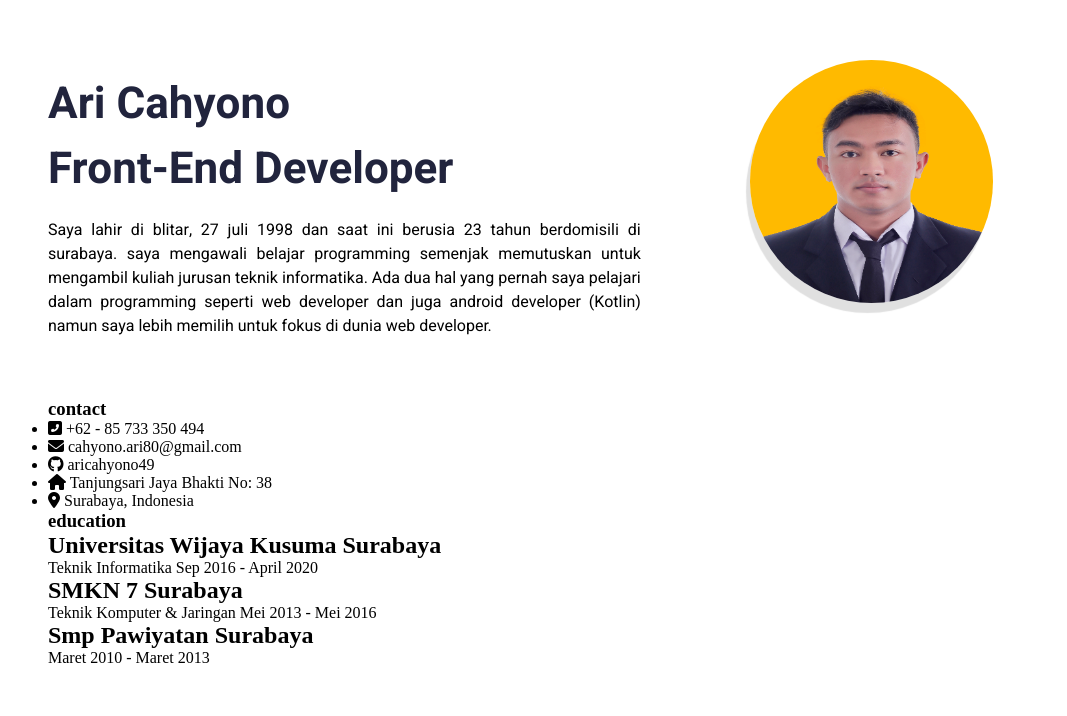
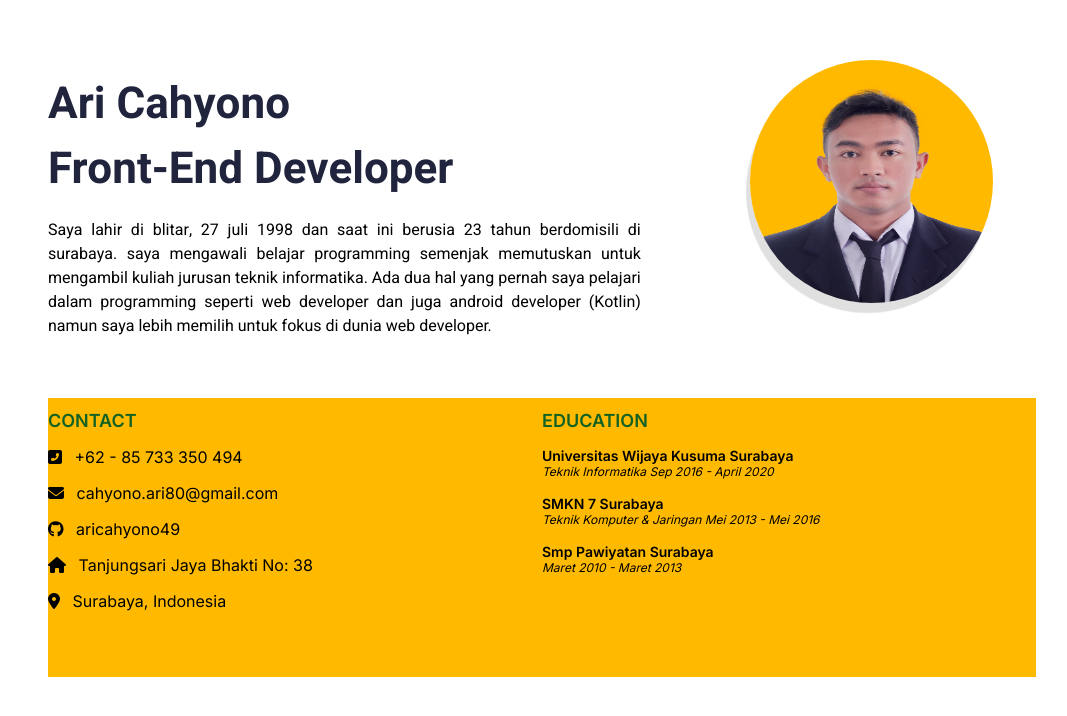
Before and after one commit to aricahyono49/DTS-homework2-CV, a plain HTML site: page index.html in a window 1280 px wide. Shown: the part 148-864 px from the top of the page, without its empty margins (98-1165 px from the left). Drawn offline with Linux system fonts and the light colour scheme.

Commit message:
feat : add style css section personal-information

```diff
--- a/scss/_all.scss
+++ b/scss/_all.scss
@@ -1,4 +1,4 @@
-@import url('https://fonts.googleapis.com/css2?family=Heebo:wght@400;700&display=swap');
+@import url('https://fonts.googleapis.com/css2?family=Heebo:wght@400;700&family=Inter:wght@400;600&display=swap');
 * {
     padding: 0;
     margin: 0;
--- /dev/null
+++ b/scss/_section-personal-information.scss
@@ -0,0 +1,65 @@
+$font-family-inter : 'Inter', sans-serif;
+.h1-title{
+      text-transform: uppercase;
+      color: #136223;
+      font-size: 18px;
+      font-family: $font-family-inter;
+      margin-bottom: 16px;
+}
+
+.personal-information{
+    display: flex;
+    background-color: #FFBA00;
+    padding: 12px 0 50px;
+
+    .contact{
+        flex: 1;
+        h1{
+          @extend .h1-title;
+
+        }
+         ul li {
+             list-style: none;
+             margin-bottom: 16px;
+
+             i{
+                 margin-right: 8px;
+             }
+             p{
+                 font-family: $font-family-inter;
+                 font-weight: 400;
+                 font-size: 16px;
+             }
+         }
+    }
+
+    .university-h2{
+        font-family: $font-family-inter;
+        font-size: 14px;
+        font-weight: 600;
+    }
+
+    .university-p{
+         font-family: $font-family-inter;
+         font-size: 12px;
+         font-style: italic;
+         padding-bottom: 16px;
+    }
+    .education{
+        flex: 1;
+        h1 {
+            @extend .h1-title;
+        }
+        .university h2,
+        .senior_high_school h2,
+        .junior_high_school h2 {
+            @extend .university-h2;
+        }
+        .university p,
+        .senior_high_school p,
+        .junior_high_school p {
+            @extend .university-p;
+        }
+
+    }
+}
--- a/scss/main.scss
+++ b/scss/main.scss
@@ -1,2 +1,3 @@
-@import "_all";
-@import "_section_jumbotron"
+@import "all";
+@import "section_jumbotron";
+@import "section-personal-information";
```
Also changed, not shown: index.html (+1 -1 lines), css/main.css, 1 other file.
